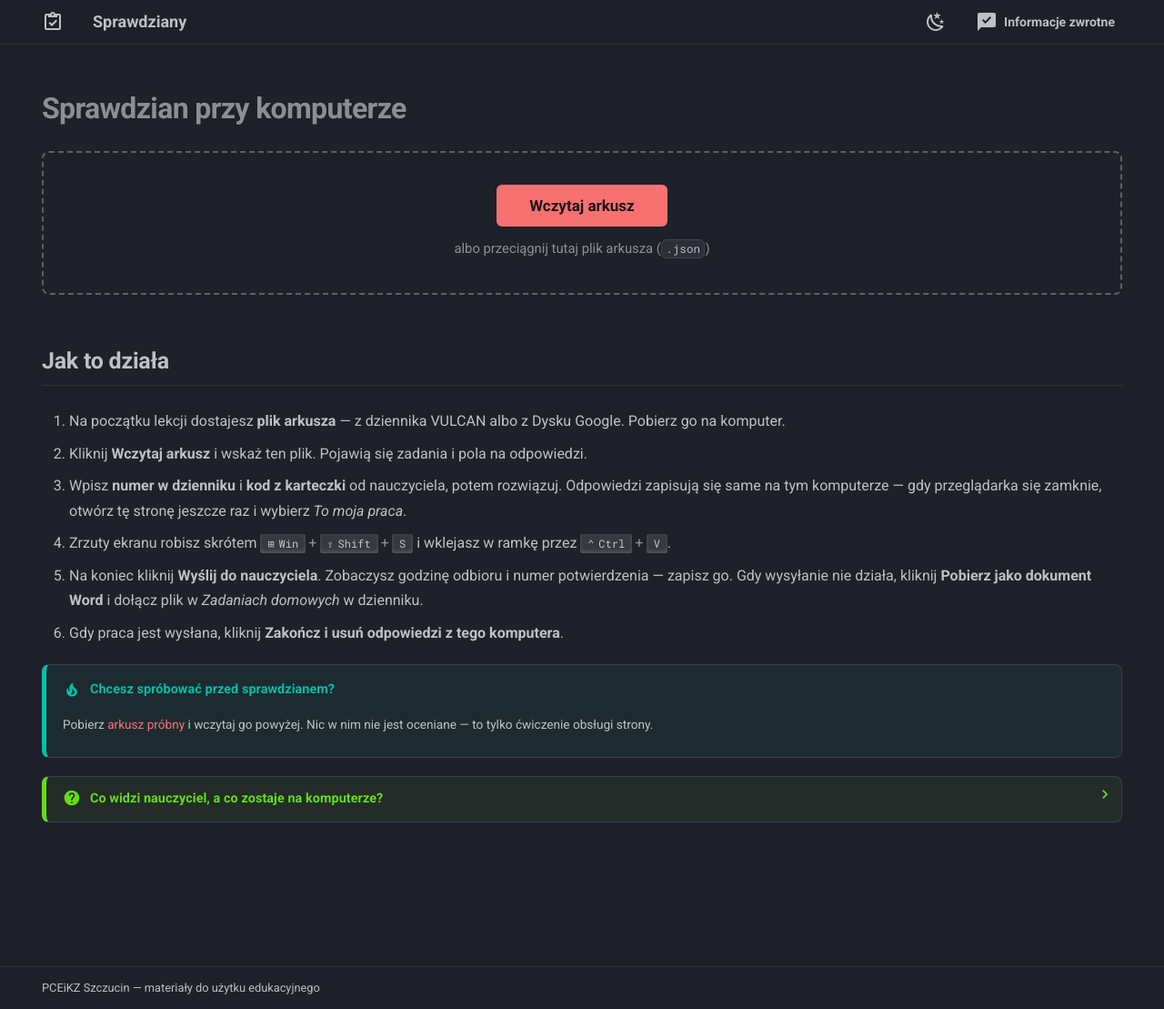
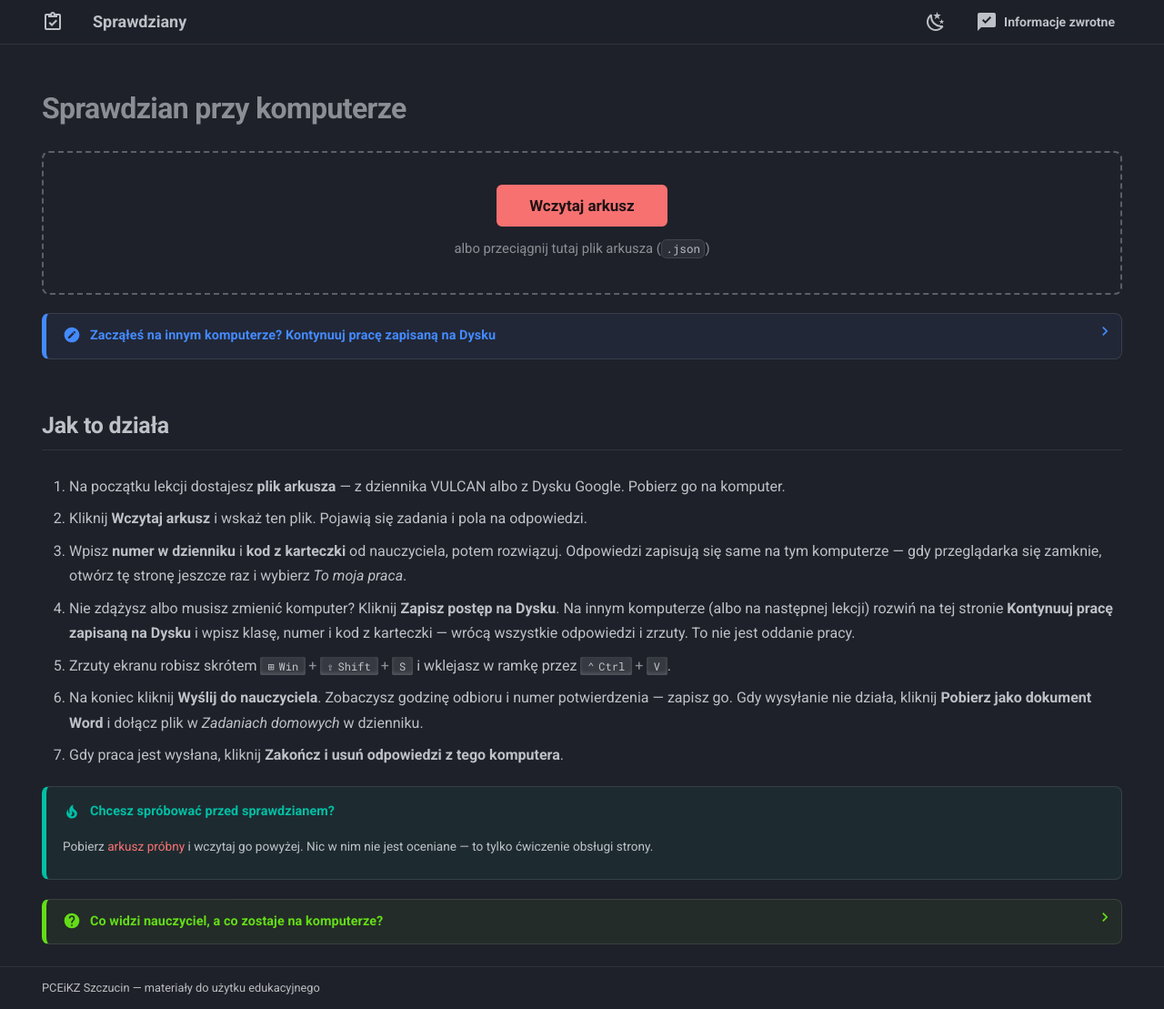
Before and after one commit to JosiMate/sprawdziany, an MkDocs documentation site: the page built from docs/index.md, in a window 1280 px wide and 1109 px high. Shown: the whole window at 91% size. Built offline with MkDocs 1.6.1 and Material for MkDocs 9.7.7, drawn with Linux system fonts in a browser that asks for light colours.

Commit message:
add zapisz postep

```diff
--- a/docs/assets/js/sprawdzian.js
+++ b/docs/assets/js/sprawdzian.js
@@ -18,6 +18,10 @@
  *    starsza niż WAZNOSC_GODZ znika sama.
  *  - Po pobraniu dokumentu uczeń kończy pracę jednym przyciskiem, który
  *    usuwa jego odpowiedzi z komputera.
+ *  - „Zapisz postęp na Dysku” (gdy jest skrypt nauczyciela, data-odbior) wysyła
+ *    pracę w toku razem z arkuszem; na innym komputerze albo na następnej lekcji
+ *    uczeń wczytuje ją na stronie startowej po klasie, numerze i kodzie
+ *    z karteczki. Arkusz z "zapis_postepu": false tę możliwość wyłącza.
  *
  * Użycie w Markdownie:   <div id="sprawdzian" class="sprawdzian"></div>
  */
@@ -279,6 +283,32 @@
   const czyPusta = (r) => !r || (!maWartosc(r.odpowiedzi && r.odpowiedzi._nr) &&
     Object.entries(r.odpowiedzi || {}).every(([k, v]) => k.startsWith("_") || !maWartosc(v)));
 
+  /* ─────────────────────────── skrypt nauczyciela ───────────────────────────
+     Treść jako text/plain — wtedy przeglądarka nie pyta skryptu o zgodę (CORS)
+     i można odczytać odpowiedź. null = brak połączenia. */
+  async function doSkryptu(adres, dane) {
+    try {
+      const resp = await fetch(adres, { method: "POST", body: JSON.stringify(dane),
+        headers: { "Content-Type": "text/plain;charset=utf-8" }, redirect: "follow" });
+      return await resp.json();
+    } catch { return null; }
+  }
+  const normKod = (k) => String(k || "").toUpperCase().replace(/[^A-Z0-9]/g, "");
+  function komunikatSkryptu(w, nr, klasa, coRobimy) {
+    const k = {
+      zly_kod: `Ten kod nie pasuje do numeru ${esc(nr)} w klasie ${esc(klasa)}. Sprawdź numer, klasę i kod.` +
+        (w && w.pozostalo != null ? ` Zostało prób: ${esc(w.pozostalo)}.` : ""),
+      zablokowane: "Za dużo złych kodów dla tego numeru — zablokowane na godzinę. Zawołaj nauczyciela.",
+      za_czesto: "Za dużo prób w krótkim czasie. Odczekaj kilka minut.",
+      za_duze: "Praca jest za duża do wysłania (zrzuty ekranu). Pobierz dokument Word i oddaj go w dzienniku.",
+      brak_danych: "Brakuje numeru, klasy albo kodu.",
+      nieskonfigurowane: "Odbiór prac nie jest jeszcze włączony. Pobierz dokument Word i oddaj go w dzienniku.",
+      wylaczone: "W tym sprawdzianie nauczyciel nie pozwala zapisywać postępu na Dysku.",
+    };
+    return (w && k[w.blad]) || `Serwer nauczyciela nie ${coRobimy}. Zawołaj nauczyciela.`;
+  }
+  const mozeZapisPostepu = (host, a) => !!host.dataset.odbior && a.zapis_postepu !== false;
+
   /* ─────────────────────────── widoki ─────────────────────────── */
   function pokazPomoc(widoczna) {
     document.querySelectorAll(".sp-pomoc").forEach((el) => { el.hidden = !widoczna; });
@@ -295,8 +325,21 @@
         <input type="file" class="sp-plik" accept=".json,application/json" hidden>
       </div>
       <p class="kp-status" role="status" aria-live="polite"></p>
+      ${host.dataset.odbior ? `<details class="sp-kontynuuj">
+        <summary>Zacząłeś na innym komputerze? <strong>Kontynuuj pracę zapisaną na Dysku</strong></summary>
+        <p>Działa, jeśli wcześniej kliknąłeś <em>Zapisz postęp na Dysku</em>. Wpisz te same dane co w pracy.</p>
+        <div class="sp-kont-pola">
+          <label>Klasa <input type="text" name="klasa" autocomplete="off" placeholder="np. 1TT" maxlength="8"></label>
+          <label>Numer w dzienniku <input type="text" name="numer" inputmode="numeric" autocomplete="off" placeholder="np. 12" maxlength="2"></label>
+          <label>Kod z karteczki <input type="text" name="kod" class="sp-kod" autocomplete="off" spellcheck="false" maxlength="7" placeholder="np. K7MPQ"></label>
+          <button type="button" class="md-button md-button--primary sp-kont-wczytaj">Wczytaj moją pracę</button>
+        </div>
+        <p class="kp-status sp-kont-status" role="status" aria-live="polite"></p>
+        <div class="sp-kont-lista"></div>
+      </details>` : ""}
     </div>`;
     const status = host.querySelector(".kp-status");
+    if (host.dataset.odbior) podlaczKontynuacje(host);
     if (komunikat) { status.innerHTML = komunikat.html; status.className = "kp-status " + (komunikat.klasa || ""); }
     if (bezZapisu) {
       status.innerHTML = "<strong>Ta przeglądarka nie pozwala zapisywać odpowiedzi.</strong> " +
@@ -319,9 +362,47 @@
     });
   }
 
+  /* Wczytanie pracy zapisanej na Dysku nauczyciela (przycisk „Zapisz postęp na Dysku”). */
+  function podlaczKontynuacje(host) {
+    const box = host.querySelector(".sp-kontynuuj");
+    const st = box.querySelector(".sp-kont-status"), lista = box.querySelector(".sp-kont-lista");
+    const pole = (n) => box.querySelector(`[name="${n}"]`);
+    const btn = box.querySelector(".sp-kont-wczytaj");
+    const wczytaj = async (id) => {
+      const klasa = pole("klasa").value.trim().toUpperCase().replace(/\s+/g, "");
+      const numer = pole("numer").value.trim(), kod = normKod(pole("kod").value);
+      if (!klasa || !/^\d{1,2}$/.test(numer)) { blad(st, "Wpisz klasę i numer w dzienniku."); return; }
+      if (kod.length !== 5) { blad(st, "Wpisz kod z karteczki — 5 znaków."); pole("kod").focus(); return; }
+      btn.disabled = true; st.textContent = "Szukam Twojej pracy na Dysku nauczyciela…"; st.className = "kp-status sp-kont-status";
+      try {
+        const w = await doSkryptu(host.dataset.odbior, { akcja: "postep_wczytaj", typ: "sprawdzian", klasa, numer, kod, ...(id ? { id } : {}) });
+        if (!w) { blad(st, "Nie udało się połączyć z serwerem nauczyciela. Sprawdź internet i spróbuj jeszcze raz."); return; }
+        if (!w.ok) { blad(st, komunikatSkryptu(w, numer, klasa, "odczytał pracy")); return; }
+        if (!Array.isArray(w.prace)) { blad(st, "Skrypt nauczyciela nie obsługuje jeszcze zapisu postępu. Zawołaj nauczyciela."); return; }
+        if (!w.prace.length) { blad(st, `Na Dysku nauczyciela nie ma zapisanej pracy numeru ${esc(numer)} w klasie ${esc(klasa)}.`); return; }
+        if (!w.praca) {
+          st.textContent = "Masz kilka zapisanych prac — wybierz właściwą:"; st.className = "kp-status sp-kont-status";
+          lista.innerHTML = `<div class="sp-przyciski">${w.prace.map((x) => `<button type="button" class="md-button sp-kont-praca" data-id="${esc(x.id)}">
+            ${esc(x.tytul)}${x.grupa ? ` · grupa ${esc(x.grupa)}` : ""} · zapis ${esc(x.zapisano)}</button>`).join("")}</div>`;
+          lista.querySelectorAll(".sp-kont-praca").forEach((b) => b.addEventListener("click", () => wczytaj(b.dataset.id)));
+          return;
+        }
+        const a = w.praca.arkusz;
+        if (!a || sprawdzArkusz(a).length) { blad(st, "Zapisana praca jest uszkodzona. Zawołaj nauczyciela."); return; }
+        const teraz = new Date().toISOString();
+        const rekord = { arkusz: a, odpowiedzi: { ...(w.praca.odpowiedzi || {}), _klasa: klasa, _nr: numer, _kod: kod },
+          rozpoczeto: w.praca.rozpoczeto || teraz, zapisano: teraz, pobrano: null, zDysku: w.praca.zapisano || "" };
+        await zachowaj(rekord);
+        widokPraca(host, rekord);
+      } finally { btn.disabled = false; }
+    };
+    btn.addEventListener("click", () => wczytaj());
+    box.addEventListener("keydown", (e) => { if (e.key === "Enter" && e.target.matches("input")) { e.preventDefault(); wczytaj(); } });
+  }
+
   function blad(status, html) {
     status.innerHTML = html;
-    status.className = "kp-status kp-blad";
+    status.className = "kp-status kp-blad" + (status.classList.contains("sp-kont-status") ? " sp-kont-status" : "");
   }
 
   async function wczytajPlikArkusza(host, plik, status) {
@@ -486,6 +567,7 @@
       <div class="kp-stopka">
         <p class="sp-postep" aria-live="polite"></p>
         ${host.dataset.odbior ? `<button type="button" class="sp-wyslij md-button md-button--primary">Wyślij do nauczyciela</button>` : ""}
+        ${mozeZapisPostepu(host, a) ? `<button type="button" class="sp-zapisz-dysk md-button" title="Praca w toku trafia na Dysk nauczyciela. Dokończysz ją na innym komputerze albo na następnej lekcji (klasa, numer i kod z karteczki). To nie jest oddanie pracy.">Zapisz postęp na Dysku</button>` : ""}
         <button type="button" class="kp-generuj md-button${host.dataset.odbior ? "" : " md-button--primary"}">Pobierz jako dokument Word</button>
         <span class="kp-luka" aria-hidden="true"></span>
         <button type="button" class="sp-zakoncz md-button">Zakończ i usuń odpowiedzi z tego komputera</button>
@@ -526,6 +608,12 @@
       }
     };
     pokazZapis(!bezZapisu);
+    if (rekord.zDysku) {
+      status.innerHTML = `Wczytano Twoją pracę zapisaną na Dysku ${esc(rekord.zDysku)}. Pisz dalej — przed końcem lekcji ` +
+        "znowu kliknij <strong>Zapisz postęp na Dysku</strong> albo <strong>Wyślij do nauczyciela</strong>.";
+      status.className = "kp-status kp-ok";
+      delete rekord.zDysku;
+    }
 
     let czasomierz = null;
     const zapiszTeraz = async () => {
@@ -684,6 +772,40 @@
         };
         blad(status, komunikaty[w && w.blad] || "Serwer nauczyciela nie przyjął pracy. Pobierz dokument Word i oddaj go w dzienniku.");
       } finally { wyslij.disabled = false; }
+    });
+
+    /* Zapis postępu na Dysku nauczyciela — to nie jest oddanie pracy. Kod z karteczki
+       zostaje na tym komputerze (skrypt go nie przechowuje); zrzuty jadą jako obrazy. */
+    const zapiszDysk = host.querySelector(".sp-zapisz-dysk");
+    if (zapiszDysk) zapiszDysk.addEventListener("click", async () => {
+      const kod = normKod(odp._kod), klasa = odp._klasa || a.klasa || "";
+      if (!maWartosc(odp._nr)) { blad(status, "Wpisz najpierw numer w dzienniku."); host.querySelector('[data-pole="_nr"]').focus(); return; }
+      if (kod.length !== 5) { blad(status, "Wpisz kod z karteczki — 5 znaków. Bez niego nie wczytasz pracy na innym komputerze."); host.querySelector('[data-pole="_kod"]').focus(); return; }
+      zapiszDysk.disabled = true;
+      status.textContent = "Zapisuję postęp na Dysku nauczyciela…"; status.className = "kp-status";
+      try {
+        await zapiszTeraz();
+        const { _kod, ...bezKodu } = odp;
+        const wszystkie = wszystkichPolecen(a);
+        const w = await doSkryptu(host.dataset.odbior, { akcja: "postep_zapisz", klasa, numer: odp._nr, kod,
+          arkusz_id: a.id || wspolneId(a), tytul: a.tytul || "", grupa: a.grupa || "",
+          wypelnione: wszystkie - bezOdpowiedzi(a, odp).length, wszystkie,
+          rekord: { arkusz: a, odpowiedzi: bezKodu, rozpoczeto: rekord.rozpoczeto } });
+        if (!w) { blad(status, "Nie udało się połączyć z serwerem nauczyciela. Odpowiedzi są zapisane na tym komputerze — spróbuj jeszcze raz za chwilę."); return; }
+        if (w.ok && w.zapisano) {
+          rekord.naDysku = w.zapisano; await zapiszTeraz();
+          status.innerHTML = `<strong>Postęp zapisany na Dysku nauczyciela</strong> ${esc(w.zapisano)}. ` +
+            "Żeby pisać dalej na innym komputerze albo na następnej lekcji: otwórz tę stronę, rozwiń " +
+            "<strong>Kontynuuj pracę zapisaną na Dysku</strong> i wpisz klasę, numer i kod z karteczki. " +
+            "To nie jest oddanie pracy — na koniec kliknij <strong>Wyślij do nauczyciela</strong>.";
+          status.className = "kp-status kp-ok";
+          return;
+        }
+        // numer i kod sprawdziliśmy wyżej, więc „brak danych” zwraca tylko skrypt sprzed wersji 7
+        // (bierze zapis za wysyłkę bez karty i niczego nie zapisuje)
+        if (w.blad === "brak_danych") { blad(status, "Skrypt nauczyciela nie obsługuje jeszcze zapisu postępu. Pobierz dokument Word albo zawołaj nauczyciela."); return; }
+        blad(status, komunikatSkryptu(w, odp._nr, klasa, "zapisał postępu"));
+      } finally { zapiszDysk.disabled = false; }
     });
 
     /* Usunięcie pracy — bez okienka potwierdzenia, ale na dwa kliknięcia:
--- a/docs/assets/sprawdzian.css
+++ b/docs/assets/sprawdzian.css
@@ -116,6 +116,15 @@
 .sp-bledy { margin: .4em 0 0; font-weight: 400; }
 
 .sp-przyciski { display: flex; flex-wrap: wrap; gap: .7em; margin: .8em 0 .4em; }
+/* „Kontynuuj pracę zapisaną na Dysku” na stronie startowej */
+.sp-kontynuuj { margin-top: 1.2em; border: 1px solid var(--md-default-fg-color--lightest); border-radius: .3rem; padding: .5em .9em; }
+.sp-kontynuuj > summary { cursor: pointer; }
+.sp-kontynuuj p { margin: .5em 0; font-size: .75rem; }
+.sp-kont-pola { display: flex; flex-wrap: wrap; gap: .6em 1em; align-items: flex-end; }
+.sp-kont-pola label { display: grid; gap: .15em; font-size: .7rem; color: var(--md-default-fg-color--light); }
+.sp-kont-pola input { font: inherit; font-size: .8rem; padding: .3em .5em; border: 1px solid var(--md-default-fg-color--lighter); border-radius: .2rem; width: 9em; background: var(--md-default-bg-color); color: var(--md-default-fg-color); }
+.sp-kont-pola .md-button { margin: 0; font-size: .75rem; }
+.sp-kont-lista .md-button { font-size: .7rem; }
 .sp-przyciski .md-button { margin: 0; }
 
 /* ── nagłówek arkusza ──────────────────────────────────────────────────── */
@@ -164,7 +173,7 @@
 .kp-stopka .sp-zakoncz.sp-uzbrojony { border-color: #c62828; color: #fff; background: #c62828; }
 
 @media print {
-  .kp-stopka, .kp-zrzut-pusty, .sp-upusc { display: none !important; }
+  .kp-stopka, .kp-zrzut-pusty, .sp-upusc, .sp-kontynuuj { display: none !important; }
 }
 
 /* Kod z karteczki (wysyłanie do nauczyciela) */
--- a/docs/index.md
+++ b/docs/index.md
@@ -22,11 +22,15 @@
 2. Kliknij **Wczytaj arkusz** i wskaż ten plik. Pojawią się zadania i pola na odpowiedzi.
 3. Wpisz **numer w dzienniku** i **kod z karteczki** od nauczyciela, potem rozwiązuj. Odpowiedzi zapisują się same na tym komputerze —
    gdy przeglądarka się zamknie, otwórz tę stronę jeszcze raz i wybierz *To moja praca*.
-4. Zrzuty ekranu robisz skrótem ++win+shift+s++ i wklejasz w ramkę przez ++ctrl+v++.
-5. Na koniec kliknij **Wyślij do nauczyciela**. Zobaczysz godzinę odbioru i numer
+4. Nie zdążysz albo musisz zmienić komputer? Kliknij **Zapisz postęp na Dysku**. Na innym
+   komputerze (albo na następnej lekcji) rozwiń na tej stronie **Kontynuuj pracę zapisaną na Dysku**
+   i wpisz klasę, numer i kod z karteczki — wrócą wszystkie odpowiedzi i zrzuty.
+   To nie jest oddanie pracy.
+5. Zrzuty ekranu robisz skrótem ++win+shift+s++ i wklejasz w ramkę przez ++ctrl+v++.
+6. Na koniec kliknij **Wyślij do nauczyciela**. Zobaczysz godzinę odbioru i numer
    potwierdzenia — zapisz go. Gdy wysyłanie nie działa, kliknij **Pobierz jako dokument Word**
    i dołącz plik w *Zadaniach domowych* w dzienniku.
-6. Gdy praca jest wysłana, kliknij **Zakończ i usuń odpowiedzi z tego komputera**.
+7. Gdy praca jest wysłana, kliknij **Zakończ i usuń odpowiedzi z tego komputera**.
 
 !!! tip "Chcesz spróbować przed sprawdzianem?"
 
@@ -42,6 +46,11 @@
     pracy za ciebie. Jeżeli zamiast tego pobierzesz dokument Word, nauczyciel dostanie tylko to,
     co sam dołączysz w dzienniku.
 
+    **Zapisz postęp na Dysku** też wysyła pracę na Dysk nauczyciela, ale tylko po to, żebyś mógł
+    ją dokończyć gdzie indziej — to nie jest oddanie. Nauczyciel widzi, kiedy zapisałeś i kiedy
+    wczytałeś pracę. Kod z karteczki pilnuje, żeby nikt inny jej nie wczytał. Po wysłaniu pracy
+    zapis postępu znika.
+
     Kto otworzy stronę po tobie i zastanie twoją pracę, zobaczy jedynie pytanie, czy to jego
     praca, z twoim numerem w dzienniku — i może ją usunąć. Praca zostawiona na komputerze dłużej
     niż 12 godzin usuwa się sama.
```
Also changed, not shown: README.md (+1 -0 lines).
